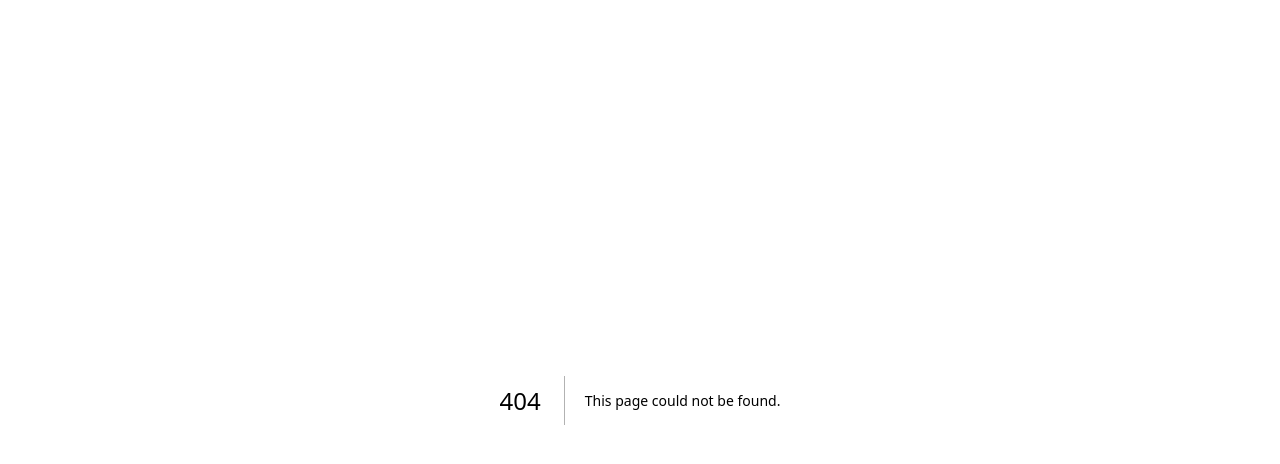
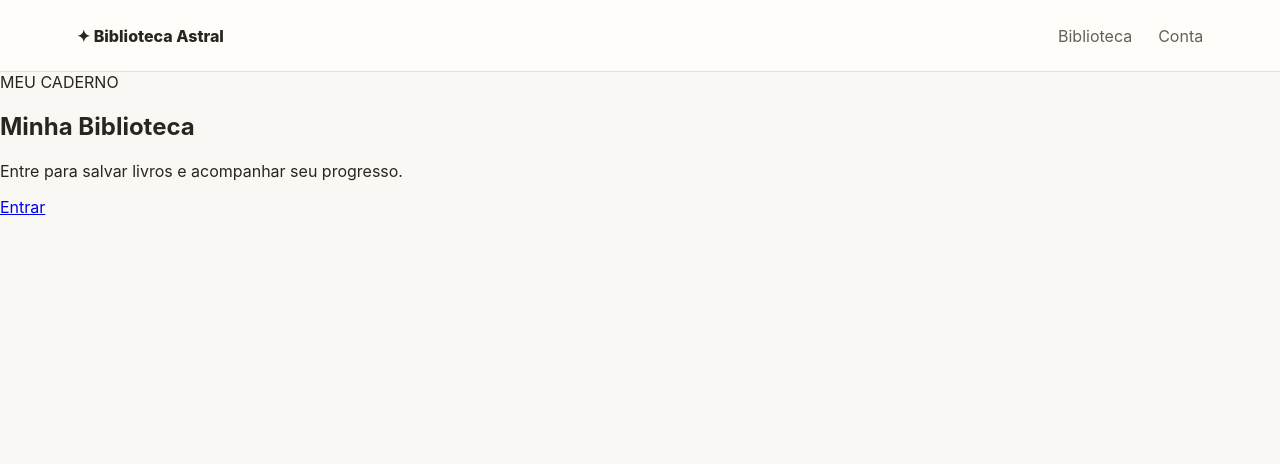
Before and after one commit to samirismelo/biblioteca-astral-v1, a Next.js app: page /minha-biblioteca in a window 1280 px wide. Before the commit this address had no page. Shown: the top 464 px of the page. Built offline with nearby package versions, Linux system fonts and the light colour scheme.

Commit message:
Add app/minha-biblioteca/page.js

```diff
--- /dev/null
+++ b/app/minha-biblioteca/page.js
@@ -0,0 +1,6 @@
+"use client";
+import {useEffect,useState} from "react";import Link from "next/link";import {createClient} from "../../lib/supabase/client";
+export default function MinhaBiblioteca(){const [user,setUser]=useState(null);const [items,setItems]=useState([]);const [loading,setLoading]=useState(true);const supabase=createClient();
+useEffect(()=>{(async()=>{const {data:{user}}=await supabase.auth.getUser();setUser(user);if(user){const {data}=await supabase.from("library_items").select("*,books(*)").eq("user_id",user.id);setItems(data||[])}setLoading(false)})()},[]);
+if(loading)return <main className="simplePage"><p>Carregando...</p></main>;
+return <main className="simplePage"><header className="topbar"><Link href="/" className="brand">✦ Biblioteca Astral</Link><nav><Link href="/">Biblioteca</Link><Link href="/conta">Conta</Link></nav></header><section className="simpleInner"><span className="sectionKicker">MEU CADERNO</span><h1>Minha Biblioteca</h1>{!user?<><p>Entre para salvar livros e acompanhar seu progresso.</p><Link className="goldButton" href="/login">Entrar</Link></>:items.length===0?<div className="emptyBox"><h2>Seu caderno está vazio.</h2><p>Quando você salvar um livro, ele aparecerá aqui.</p><Link className="goldButton" href="/">Explorar livros</Link></div>:<div className="myGrid">{items.map(x=><Link href={`/livro/${x.book_id}`} className="myBook" key={x.id}><div className="bookCover"><span>{x.books?.title}</span></div><b>{x.books?.title}</b><small>{x.progress}% lido</small></Link>)}</div>}</section></main>}
```
